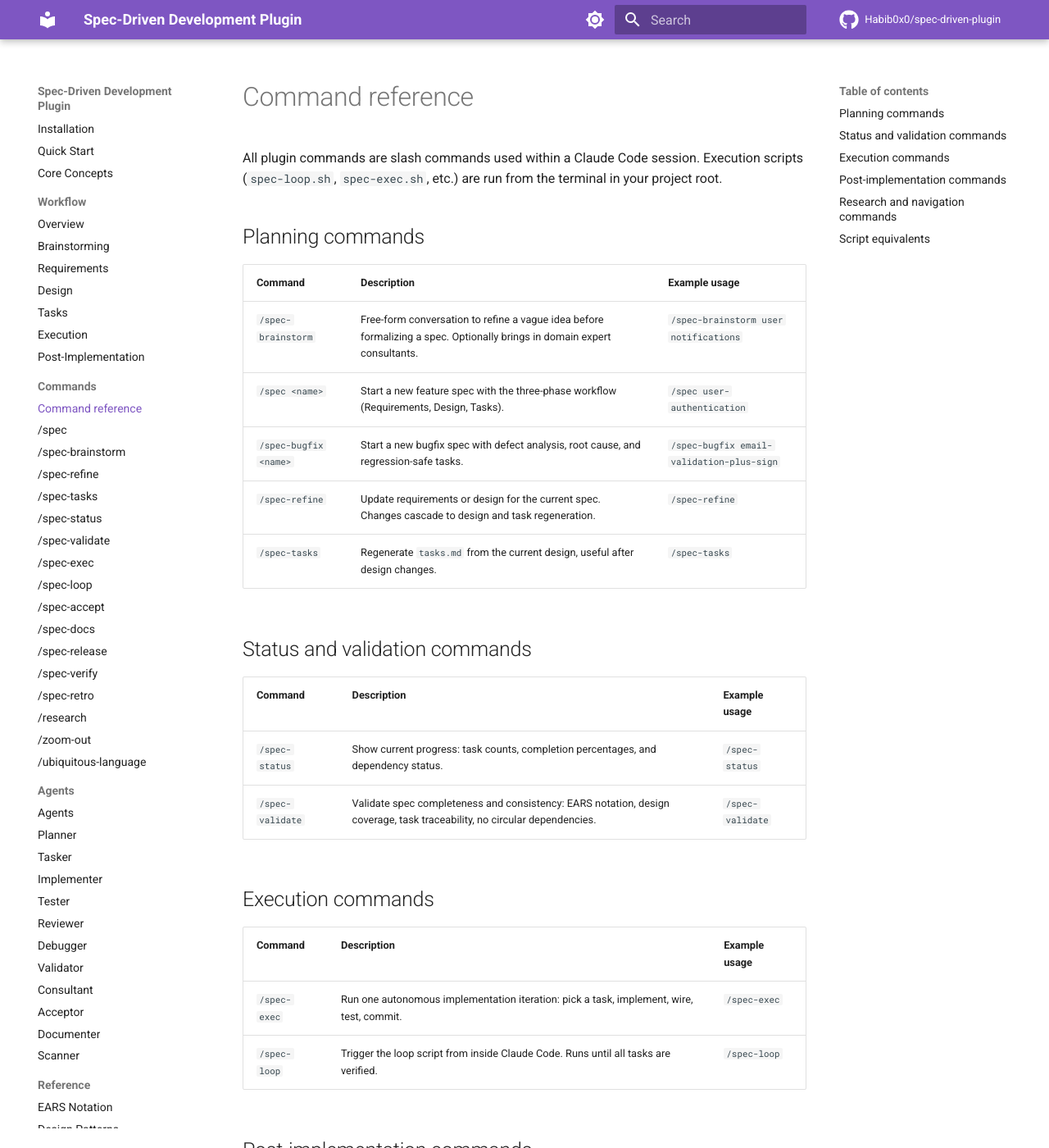
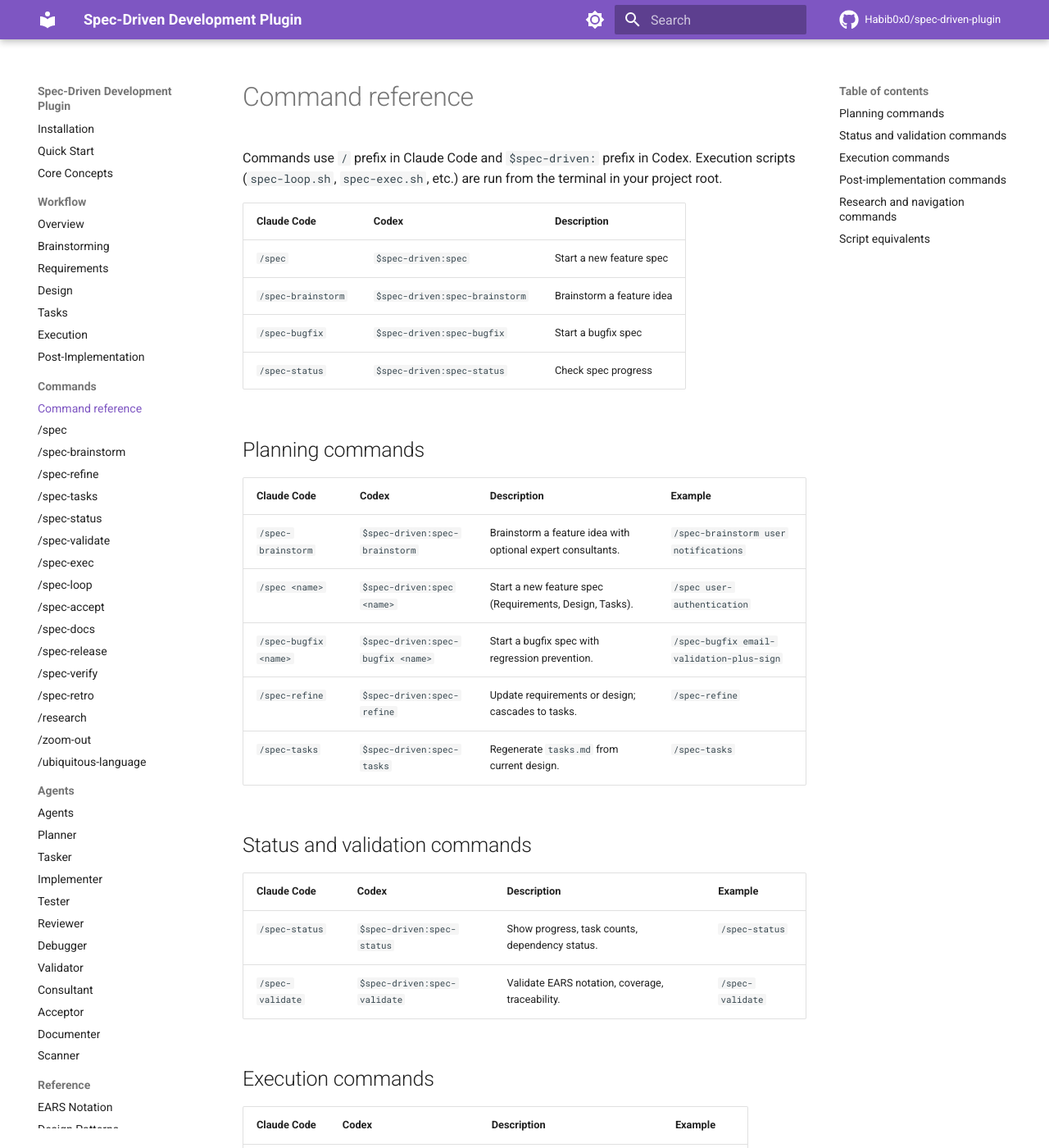
Before and after one commit to Habib0x0/spec-driven-plugin, an MkDocs documentation site: the page built from docs/commands/index.md, in a window 1280 px wide and 1400 px high. Shown: the whole window at 82% size. Built offline with MkDocs 1.6.1 and Material for MkDocs 9.7.7, drawn with Linux system fonts in a browser that asks for light colours; comment, search, counter and statistics services are not loaded; some of the changed text lies outside the part shown.

Commit message:
docs: add Codex command syntax ($spec-driven: prefix) to all examples
- README commands tables now show both Claude Code / and Codex $spec-driven: syntax
- docs/commands/index.md tables include both platforms
- docs/getting-started/quick-start.md shows both syntaxes for each step
- docs/getting-started/installation.md adds command syntax mapping table

```diff
--- a/docs/commands/index.md
+++ b/docs/commands/index.md
@@ -1,49 +1,56 @@
 # Command reference
 
-All plugin commands are slash commands used within a Claude Code session. Execution scripts (`spec-loop.sh`, `spec-exec.sh`, etc.) are run from the terminal in your project root.
+Commands use `/` prefix in Claude Code and `$spec-driven:` prefix in Codex. Execution scripts (`spec-loop.sh`, `spec-exec.sh`, etc.) are run from the terminal in your project root.
+
+| Claude Code | Codex | Description |
+|-------------|-------|-------------|
+| `/spec` | `$spec-driven:spec` | Start a new feature spec |
+| `/spec-brainstorm` | `$spec-driven:spec-brainstorm` | Brainstorm a feature idea |
+| `/spec-bugfix` | `$spec-driven:spec-bugfix` | Start a bugfix spec |
+| `/spec-status` | `$spec-driven:spec-status` | Check spec progress |
 
 ## Planning commands
 
-| Command | Description | Example usage |
-|---------|-------------|---------------|
-| `/spec-brainstorm` | Free-form conversation to refine a vague idea before formalizing a spec. Optionally brings in domain expert consultants. | `/spec-brainstorm user notifications` |
-| `/spec <name>` | Start a new feature spec with the three-phase workflow (Requirements, Design, Tasks). | `/spec user-authentication` |
-| `/spec-bugfix <name>` | Start a new bugfix spec with defect analysis, root cause, and regression-safe tasks. | `/spec-bugfix email-validation-plus-sign` |
-| `/spec-refine` | Update requirements or design for the current spec. Changes cascade to design and task regeneration. | `/spec-refine` |
-| `/spec-tasks` | Regenerate `tasks.md` from the current design, useful after design changes. | `/spec-tasks` |
+| Claude Code | Codex | Description | Example |
+|-------------|-------|-------------|---------|
+| `/spec-brainstorm` | `$spec-driven:spec-brainstorm` | Brainstorm a feature idea with optional expert consultants. | `/spec-brainstorm user notifications` |
+| `/spec <name>` | `$spec-driven:spec <name>` | Start a new feature spec (Requirements, Design, Tasks). | `/spec user-authentication` |
+| `/spec-bugfix <name>` | `$spec-driven:spec-bugfix <name>` | Start a bugfix spec with regression prevention. | `/spec-bugfix email-validation-plus-sign` |
+| `/spec-refine` | `$spec-driven:spec-refine` | Update requirements or design; cascades to tasks. | `/spec-refine` |
+| `/spec-tasks` | `$spec-driven:spec-tasks` | Regenerate `tasks.md` from current design. | `/spec-tasks` |
 
 ## Status and validation commands
 
-| Command | Description | Example usage |
-|---------|-------------|---------------|
-| `/spec-status` | Show current progress: task counts, completion percentages, and dependency status. | `/spec-status` |
-| `/spec-validate` | Validate spec completeness and consistency: EARS notation, design coverage, task traceability, no circular dependencies. | `/spec-validate` |
+| Claude Code | Codex | Description | Example |
+|-------------|-------|-------------|---------|
+| `/spec-status` | `$spec-driven:spec-status` | Show progress, task counts, dependency status. | `/spec-status` |
+| `/spec-validate` | `$spec-driven:spec-validate` | Validate EARS notation, coverage, traceability. | `/spec-validate` |
 
 ## Execution commands
 
-| Command | Description | Example usage |
-|---------|-------------|---------------|
-| `/spec-exec` | Run one autonomous implementation iteration: pick a task, implement, wire, test, commit. | `/spec-exec` |
-| `/spec-loop` | Trigger the loop script from inside Claude Code. Runs until all tasks are verified. | `/spec-loop` |
+| Claude Code | Codex | Description | Example |
+|-------------|-------|-------------|---------|
+| `/spec-exec` | `$spec-driven:spec-exec` | Run one implementation iteration. | `/spec-exec` |
+| `/spec-loop` | `$spec-driven:spec-loop` | Loop until all tasks are verified. | `/spec-loop` |
 
 ## Post-implementation commands
 
-| Command | Description | Example usage |
-|---------|-------------|---------------|
-| `/spec-accept` | Run user acceptance testing. Traces every EARS criterion to a verified task. Outputs ACCEPTED or REJECTED. | `/spec-accept` |
-| `/spec-docs` | Generate documentation (API reference, user guide, runbook) from the spec and implementation. | `/spec-docs` |
-| `/spec-release` | Generate release notes, changelog, and deployment checklist. Optionally creates a git tag and GitHub release. | `/spec-release` |
-| `/spec-verify` | Run post-deployment smoke tests against a live URL. Exits 0 on PASS, 1 on FAIL. | `/spec-verify` |
-| `/spec-retro` | Run a structured retrospective on a completed spec. | `/spec-retro` |
-| `/spec-complete` | Run the full post-completion pipeline: accept → docs → release → retro. | `/spec-complete` |
+| Claude Code | Codex | Description | Example |
+|-------------|-------|-------------|---------|
+| `/spec-accept` | `$spec-driven:spec-accept` | Acceptance testing against EARS criteria. | `/spec-accept` |
+| `/spec-docs` | `$spec-driven:spec-docs` | Generate docs from spec and implementation. | `/spec-docs` |
+| `/spec-release` | `$spec-driven:spec-release` | Release notes, changelog, deployment checklist. | `/spec-release` |
+| `/spec-verify` | `$spec-driven:spec-verify` | Post-deployment smoke tests against a URL. | `/spec-verify` |
+| `/spec-retro` | `$spec-driven:spec-retro` | Retrospective on a completed spec. | `/spec-retro` |
+| `/spec-complete` | `$spec-driven:spec-complete` | Full pipeline: accept → docs → release → retro. | `/spec-complete` |
 
 ## Research and navigation commands
 
-| Command | Description | Example usage |
-|---------|-------------|---------------|
-| `/research` | Deep research before planning. Launches parallel agents to search docs, web, and codebase. | `/research how does our auth middleware work` |
-| `/zoom-out` | Map modules, interfaces, and callers for unfamiliar code. | `/zoom-out` |
-| `/ubiquitous-language` | Extract domain terms into a canonical glossary with flagged ambiguities. | `/ubiquitous-language` |
+| Claude Code | Codex | Description | Example |
+|-------------|-------|-------------|---------|
+| `/research` | `$spec-driven:research` | Deep parallel research before planning. | `/research how does our auth middleware work` |
+| `/zoom-out` | `$spec-driven:zoom-out` | Map modules, interfaces, and callers. | `/zoom-out` |
+| `/ubiquitous-language` | `$spec-driven:ubiquitous-language` | Extract domain glossary. | `/ubiquitous-language` |
 
 ## Script equivalents
 
```
Also changed, not shown: README.md (+34 -26 lines), docs/getting-started/installation.md (+14 -1 lines), docs/getting-started/quick-start.md (+19 -7 lines).
